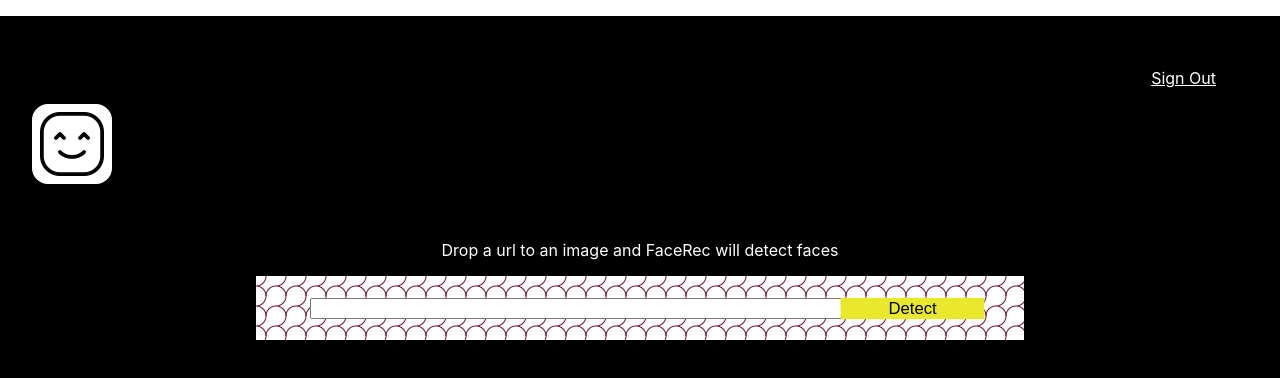
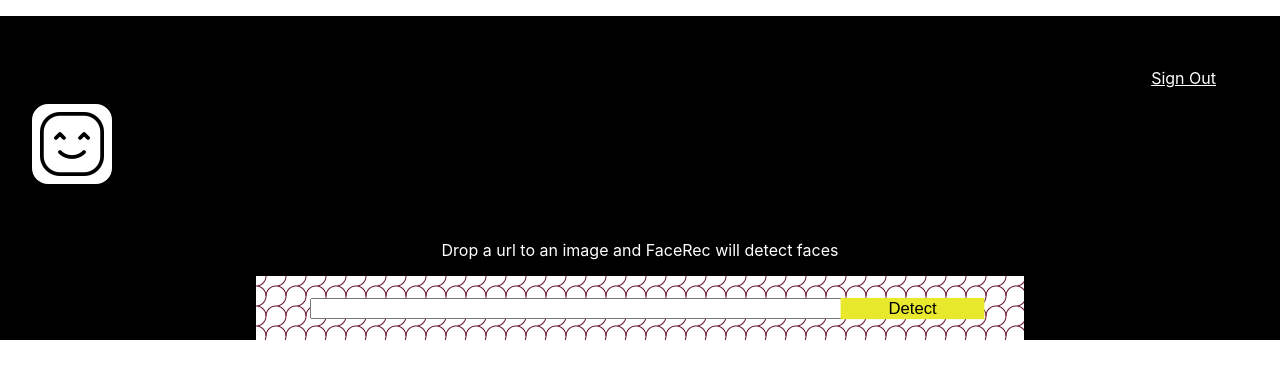
Before and after one commit to jorgeemejia/face-recs, a React (Create React App) app: page / in a window 1280 px wide. Shown: the top 378 px of the page. Built offline with nearby package versions, Linux system fonts and the light colour scheme; what clarifai would draw is missing.

Commit message:
boxes now perfectly surround face

```diff
--- a/src/App.css
+++ b/src/App.css
@@ -1,8 +1,8 @@
 .App {
   text-align: center;
   background-color: black;
-  width: 100vw;
-  height: 100vh;
+  /* width: 100vw;
+  height: 100vh; */
 }
 
 
--- a/src/Components/FaceRecognition/FaceRecognition.js
+++ b/src/Components/FaceRecognition/FaceRecognition.js
@@ -3,9 +3,13 @@ import classes from "./FaceRecognition.module.css";
 
 export default function FaceRecognition({imageUrl, box}){
     return(
-        <div>
-            <img id='inputimage' className={classes.image} src={imageUrl} />
-            <div className={classes.bounding_box} style={{top: box.topRow, right:box.rightCol, bottom: box.bottomRow, left: box.leftCol }}></div>
+        <div className={classes.container}>
+            <div className={classes.inner_container}>
+                <img id='inputimage' className={classes.image} src={imageUrl} />
+                <div
+                className={classes.bounding_box} style={{top: box.topRow, right:box.rightCol, bottom: box.bottomRow, left: box.leftCol }}>
+                </div>
+            </div>
         </div>
     );
 }
--- a/src/Components/FaceRecognition/FaceRecognition.module.css
+++ b/src/Components/FaceRecognition/FaceRecognition.module.css
@@ -1,3 +1,15 @@
+.container{
+    display: flex;
+    justify-content: center;
+    align-items: center;
+
+}
+
+.inner_container {
+    position: absolute;
+
+}
+
 .image {
     width: 500px;
     height: auto;
```
